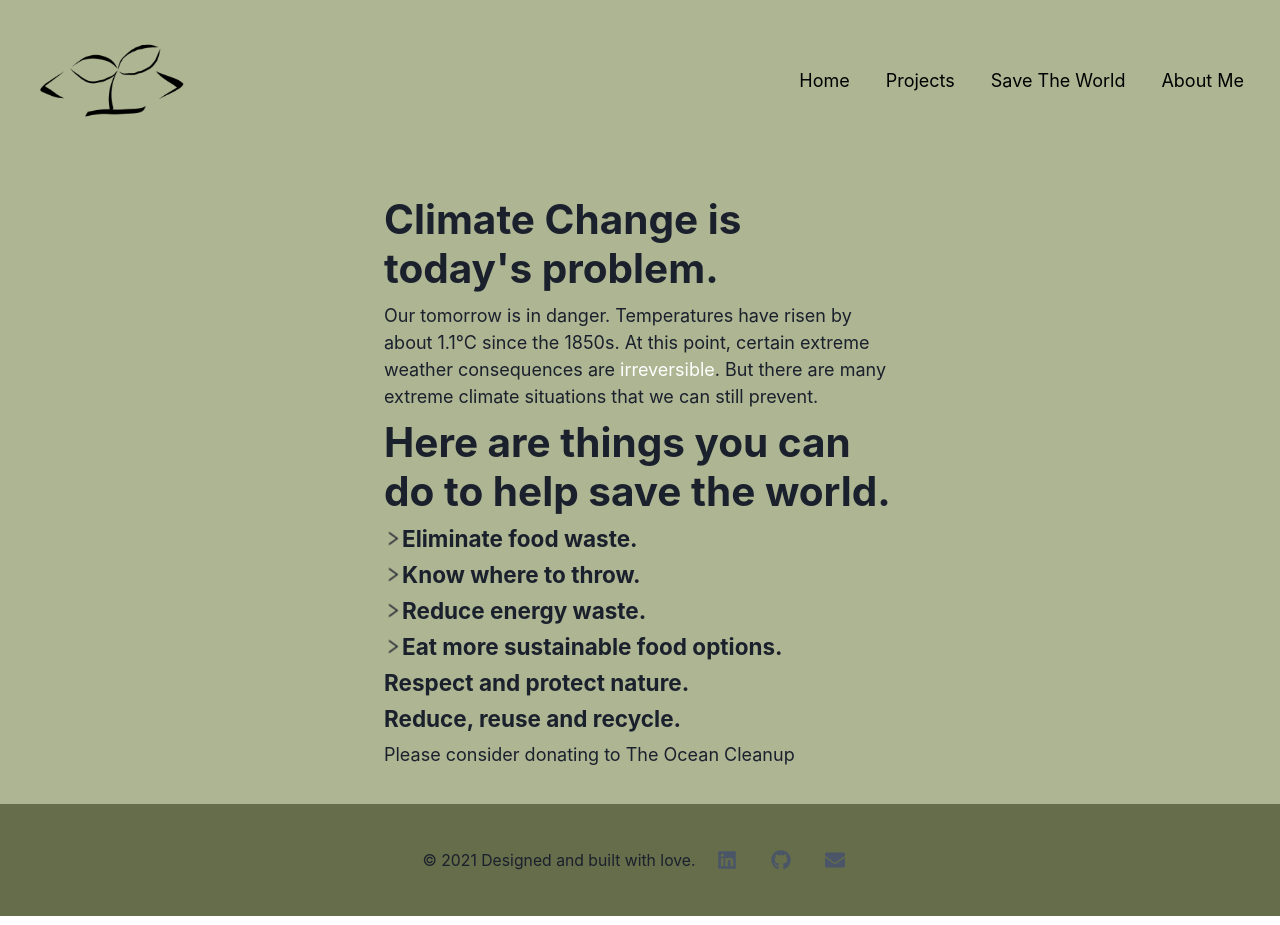
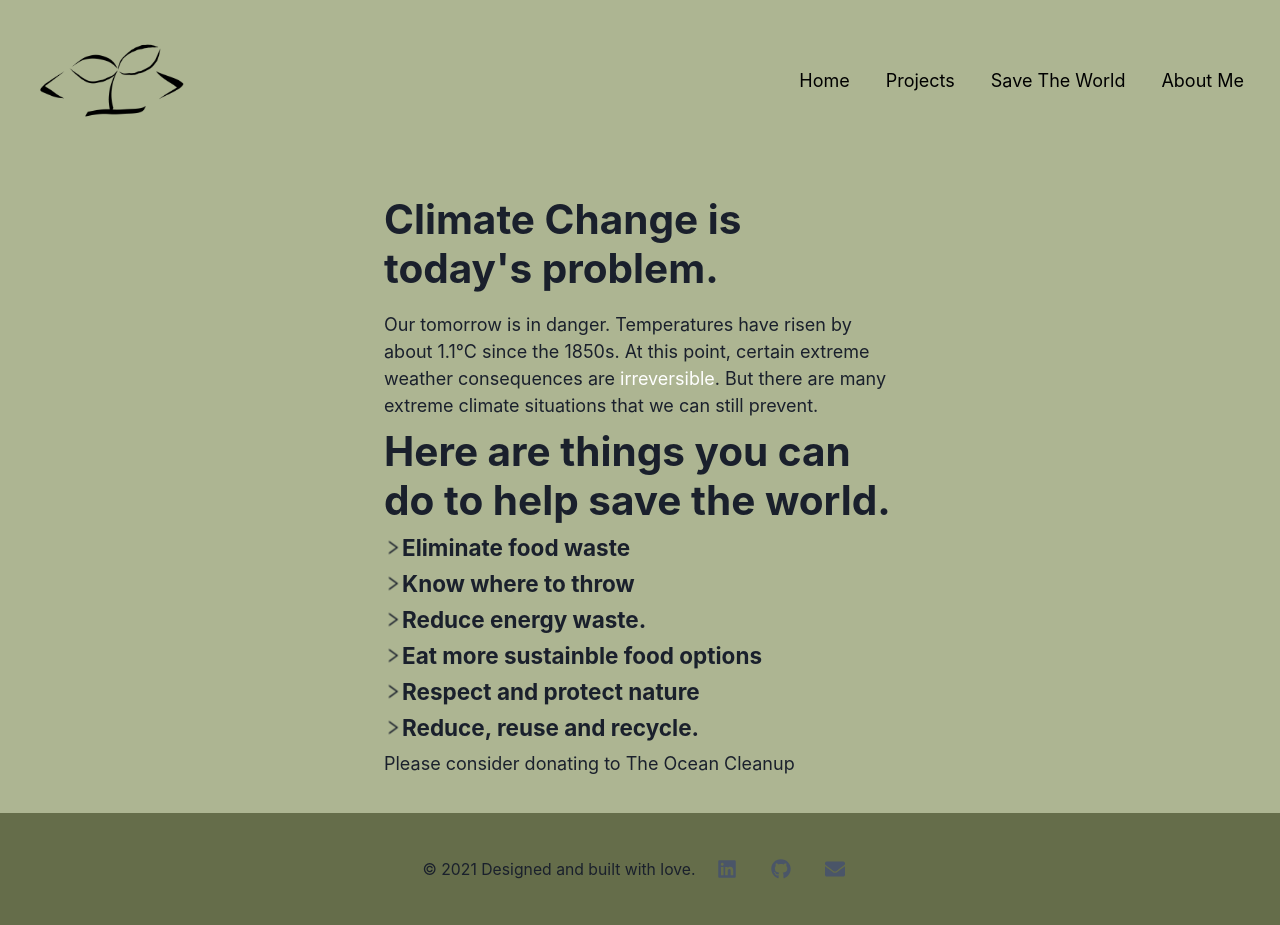
Before and after one commit to chriszhang08/personal-website, a Next.js app: page /save-the-world in a window 1280 px wide. Built offline with nearby package versions, Linux system fonts and the light colour scheme.

Commit message:
project animationsgit status

```diff
--- a/pages/bio.js
+++ b/pages/bio.js
@@ -92,7 +92,8 @@ export default function Bio() {
       <Fragment>
         <Flex w="100%" justify="center" direction="row" padding={8} wrap="wrap">
           <Grid
-            w={["90%", "1100px"]}
+            // TODO: add resize support
+            w={["90%", "1075px"]}
             templateColumns={["100%", "65% 35%"]}
             templateRows="repeat(10, 100px)"
             bgColor={colors.rifle}
--- a/pages/save-the-world.js
+++ b/pages/save-the-world.js
@@ -25,14 +25,89 @@ const toggleArrowVariants = {
   closed: { rotate: 0, transition: { duration: 0.2 } },
 };
 
+const ArrowHeading = ({ heading, isOpen }) => {
+  return (
+    <>
+      <MotionFlex layout>
+        <MotionIcon
+          icon={<AiOutlineDown />}
+          size="24px"
+          variant="unstyled"
+          variants={toggleArrowVariants}
+          initial="open"
+          animate={isOpen ? "closed" : "open"}
+        />
+        <Heading as="h4" size="md">
+          {heading}
+        </Heading>
+      </MotionFlex>
+    </>
+  );
+};
+
 export default function SaveTheWorld() {
-  const [areOpen, setAreOpen] = useState([false, false, false]);
-  const toggleOpenFirst = () =>
-    setAreOpen([!areOpen[0], areOpen[1], areOpen[2]]);
-  const toggleOpenSecond = () =>
-    setAreOpen([areOpen[0], !areOpen[1], areOpen[2]]);
-  const toggleOpenThird = () =>
-    setAreOpen([areOpen[0], areOpen[1], !areOpen[2]]);
+  const [areOpen, setAreOpen] = useState([
+    false,
+    false,
+    false,
+    false,
+    false,
+    false,
+  ]);
+  const toggleOpen1 = () =>
+    setAreOpen([
+      !areOpen[0],
+      areOpen[1],
+      areOpen[2],
+      areOpen[3],
+      areOpen[4],
+      areOpen[5],
+    ]);
+  const toggleOpen2 = () =>
+    setAreOpen([
+      areOpen[0],
+      !areOpen[1],
+      areOpen[2],
+      areOpen[3],
+      areOpen[4],
+      areOpen[5],
+    ]);
+  const toggleOpen3 = () =>
+    setAreOpen([
+      areOpen[0],
+      areOpen[1],
+      !areOpen[2],
+      areOpen[3],
+      areOpen[4],
+      areOpen[5],
+    ]);
+  const toggleOpen4 = () =>
+    setAreOpen([
+      areOpen[0],
+      areOpen[1],
+      areOpen[2],
+      !areOpen[3],
+      areOpen[4],
+      areOpen[5],
+    ]);
+  const toggleOpen5 = () =>
+    setAreOpen([
+      areOpen[0],
+      areOpen[1],
+      areOpen[2],
+      areOpen[3],
+      !areOpen[4],
+      areOpen[5],
+    ]);
+  const toggleOpen6 = () =>
+    setAreOpen([
+      areOpen[0],
+      areOpen[1],
+      areOpen[2],
+      areOpen[3],
+      areOpen[4],
+      !areOpen[5],
+    ]);
 
   return (
     <>
@@ -47,6 +122,11 @@ export default function SaveTheWorld() {
         <Flex w="100%" justify="center" direction="row" paddingY={8}>
           <Stack w={["90%", "80%", "65%", "50%", "40%"]}>
             <Heading>Climate Change is today's problem.</Heading>
+            <script
+              src="https://climateclock.world/widget-v2.js"
+              async
+            ></script>
+            <climate-clock />
             <Text>
               Our tomorrow is in danger. Temperatures have risen by about 1.1°C
               since the 1850s. At this point, certain extreme weather
@@ -70,22 +150,13 @@ export default function SaveTheWorld() {
             <AnimateSharedLayout>
               <MotionList
                 layout
-                onClick={toggleOpenFirst}
+                onClick={toggleOpen1}
                 initial={{ borderRadius: 10 }}
               >
-                <MotionFlex layout>
-                  <MotionIcon
-                    icon={<AiOutlineDown />}
-                    size="24px"
-                    variant="unstyled"
-                    variants={toggleArrowVariants}
-                    initial="open"
-                    animate={areOpen[0] ? "closed" : "open"}
-                  />
-                  <Heading as="h4" size="md">
-                    Eliminate food waste.
-                  </Heading>
-                </MotionFlex>
+                <ArrowHeading
+                  heading="Eliminate food waste"
+                  isOpen={areOpen[0]}
+                />
                 <AnimatePresence>
                   {areOpen[0] && (
                     <MotionText
@@ -119,22 +190,13 @@ export default function SaveTheWorld() {
               </MotionList>
               <MotionList
                 layout
-                onClick={toggleOpenSecond}
+                onClick={toggleOpen2}
                 initial={{ borderRadius: 10 }}
               >
-                <MotionFlex layout>
-                  <MotionIcon
-                    icon={<AiOutlineDown />}
-                    size="24px"
-                    variant="unstyled"
-                    variants={toggleArrowVariants}
-                    initial="open"
-                    animate={areOpen[1] ? "closed" : "open"}
-                  />
-                  <Heading as="h4" size="md">
-                    Know where to throw.
-                  </Heading>
-                </MotionFlex>
+                <ArrowHeading
+                  heading="Know where to throw"
+                  isOpen={areOpen[1]}
+                />
                 <AnimatePresence>
                   {areOpen[1] && (
                     <MotionText
@@ -166,22 +228,13 @@ export default function SaveTheWorld() {
               </MotionList>
               <MotionList
                 layout
-                onClick={toggleOpenThird}
+                onClick={toggleOpen3}
                 initial={{ borderRadius: 10 }}
               >
-                <MotionFlex layout>
-                  <MotionIcon
-                    icon={<AiOutlineDown />}
-                    size="24px"
-                    variant="unstyled"
-                    variants={toggleArrowVariants}
-                    initial="open"
-                    animate={areOpen[2] ? "closed" : "open"}
-                  />
-                  <Heading as="h4" size="md">
-                    Reduce energy waste.
-                  </Heading>
-                </MotionFlex>
+                <ArrowHeading
+                  heading="Reduce energy waste."
+                  isOpen={areOpen[2]}
+                />
                 <AnimatePresence>
                   {areOpen[2] && (
                     <MotionText
@@ -196,30 +249,35 @@ export default function SaveTheWorld() {
                   )}
                 </AnimatePresence>
               </MotionList>
-              <MotionList layout>
-                <MotionFlex layout>
-                  <MotionIcon
-                    icon={<AiOutlineDown />}
-                    size="24px"
-                    variant="unstyled"
-                    variants={toggleArrowVariants}
-                    initial="open"
-                    animate={areOpen[3] ? "closed" : "open"}
-                  />
-                  <Heading as="h4" size="md">
-                    Eat more sustainable food options.
-                  </Heading>
-                </MotionFlex>
+              <MotionList
+                layout
+                onClick={toggleOpen4}
+                initial={{ borderRadius: 10 }}
+              >
+                <ArrowHeading
+                  heading="Eat more sustainble food options"
+                  isOpen={areOpen[3]}
+                />
               </MotionList>
-              <MotionList layout>
-                <MotionHeading as="h4" size="md" layout>
-                  Respect and protect nature.
-                </MotionHeading>
+              <MotionList
+                layout
+                onClick={toggleOpen5}
+                initial={{ borderRadius: 10 }}
+              >
+                <ArrowHeading
+                  heading="Respect and protect nature"
+                  isOpen={areOpen[4]}
+                />
               </MotionList>
-              <MotionList layout>
-                <MotionHeading as="h4" size="md" layout>
-                  Reduce, reuse and recycle.
-                </MotionHeading>
+              <MotionList
+                layout
+                onClick={toggleOpen6}
+                initial={{ borderRadius: 10 }}
+              >
+                <ArrowHeading
+                  heading="Reduce, reuse and recycle."
+                  isOpen={areOpen[5]}
+                />
               </MotionList>
               <MotionText layout>
                 Please consider donating to{" "}
```
Also changed, not shown: pages/projects.js (+107 -88 lines).
